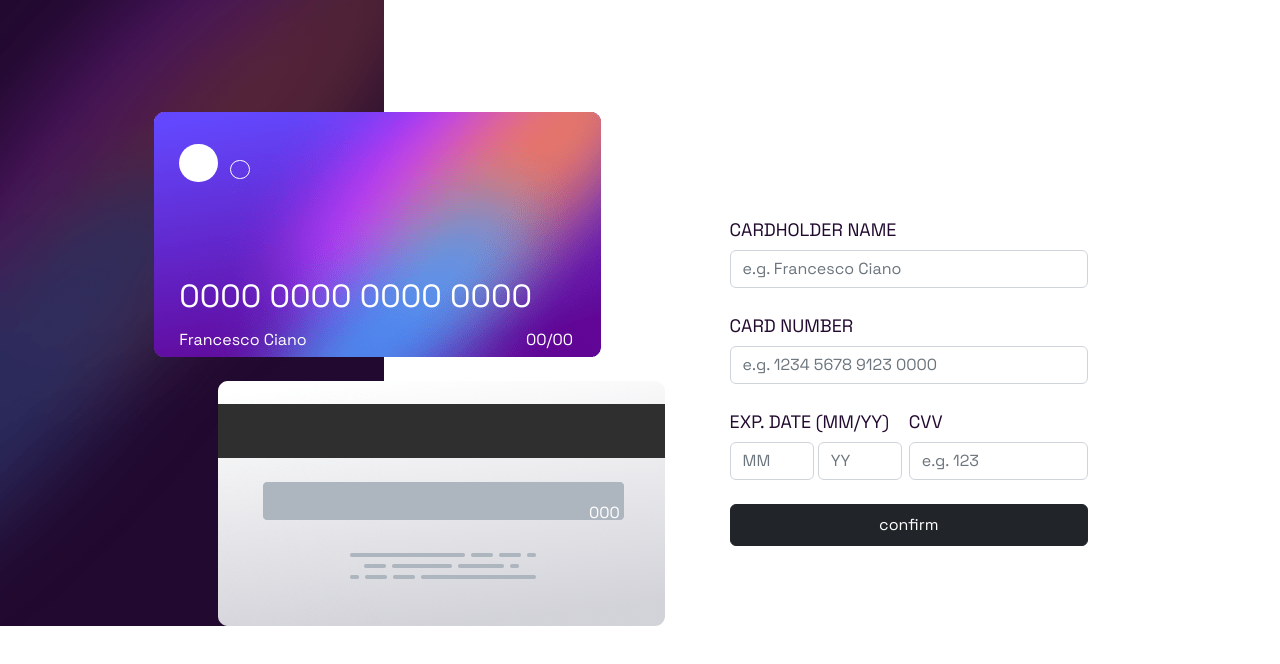
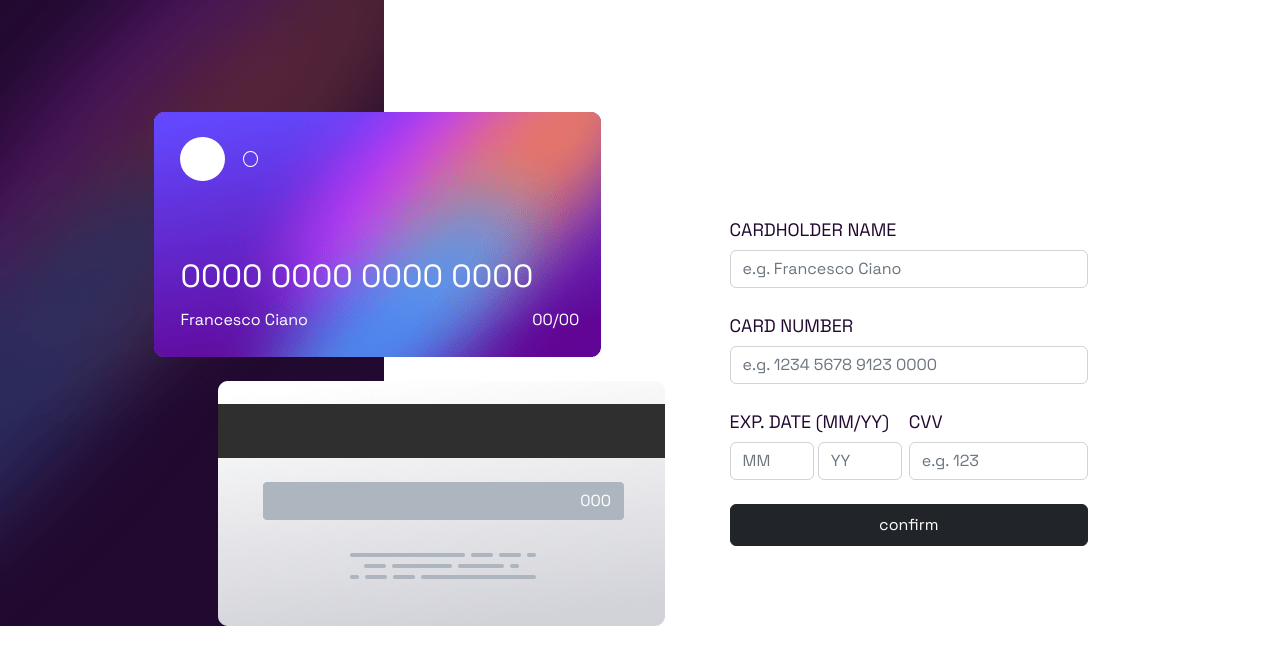
Before and after one commit to Ashour-dev/payment-interface, a Vue app: page / in a window 1280 px wide. Shown: the top 664 px of the page. Built offline with nearby package versions, Linux system fonts and the light colour scheme.

Commit message:
Refactoring the cards

```diff
--- a/src/components/BackCard.vue
+++ b/src/components/BackCard.vue
@@ -1,5 +1,5 @@
 <template>
-    <div class="cont position-relative mt-4">
+    <div class="cont mt-4">
         <span v-if="cvv" class="position-absolute text-white">{{cvv}}</span>
         <span v-else class="position-absolute text-white">000</span>
         <img src="../assets/bg-card-back.png" alt="">
@@ -14,12 +14,26 @@ export default {
 </script>
 
 <style lang="scss" scoped>
+@import '~bootstrap/scss/bootstrap';
+
+@media (min-width: 0){
+    .cont{
+        position: absolute;
+        top: 0;
+        right: 0;
+        width: 90vw;
+        z-index: 1;
+    }
+}
+@include media-breakpoint-up(md) {
     .cont{
         margin-left: 5vw;
         width: fit-content;
+        position: relative;
         span{
-            top: 15vh;
-            right: 3.5vw;
+            top: 44%;
+            right: 12%;
         }
     }
+    }
 </style>
--- a/src/components/FrontCard.vue
+++ b/src/components/FrontCard.vue
@@ -1,6 +1,6 @@
 <template>
-    <div class="cont position-relative">
-        <img class="position-relative" src="../assets/bg-card-front.png" alt="">
+    <div class="cont">
+        <img class="position-relative w-100" src="../assets/bg-card-front.png" alt="">
         <div class="full-circle rounded-circle"></div>
         <div class="empty-circle rounded-circle"></div>
         <div class="txt text-white">
@@ -28,32 +28,46 @@ export default {
 </script>
 
 <style lang="scss" scoped>
+// @media (min-width: 0){
+//     .cont{
+//         position: absolute;
+//         top:20vh;
+//         left: 5vw;
+//         z-index: 2;
+//         img{
+//             // width: 90vw !important;
+//             max-width: fit-content;
+//         }
+//     }
+// }
 .cont{
     .full-circle{
-        top: 4vh;
-        left: 2vw;
-        width: 3vw;
-        height: 3vw;
+        top: 10%;
+        left: 6%;
+        width: 10%;
+        padding-bottom: 10%;
         background-color: white;
     }
     .empty-circle{
-        top: 6vh;
-        left: 6vw;
-        width: 2.4vh;
-        height: 2.4vh;
-        border: .2vh solid white ;
+        top: 16%;
+        left:20%;
+        width: 3.3%;
+        padding-bottom: 3%;
+        border: 1px solid white ;
         background-color: rgba(255, 255, 255, 0);
     }
     .txt{
         width: max-content;
-        top: 20vh;
-        left: 2vw;
+        top: 57%;
+        left: 6%;
         .exp-date{
-            right: -3.2vw;
+            right: -13%;
         }
     }
     &>*{
         position: absolute;
     }
+    position: relative;
+    width: fit-content;
 }
 </style>
```
